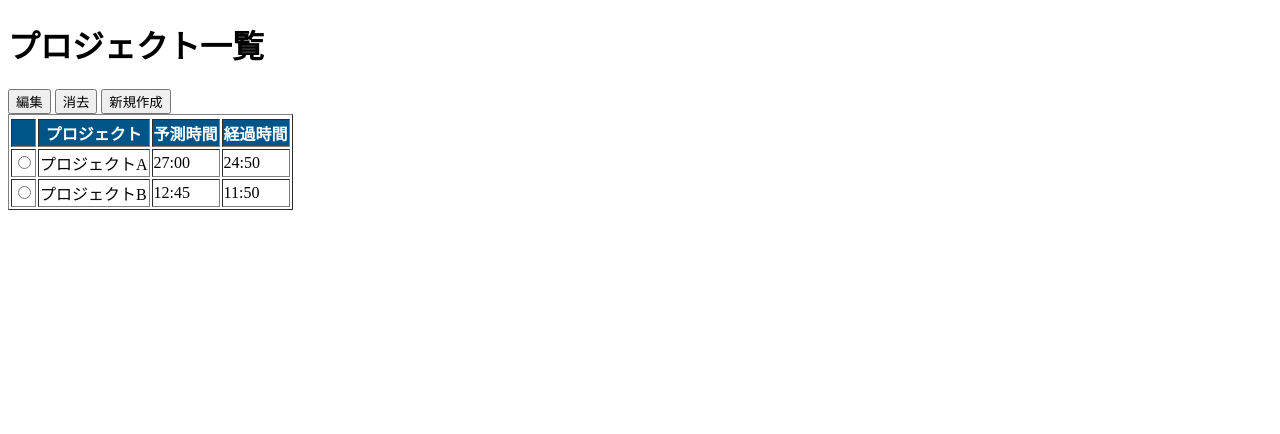
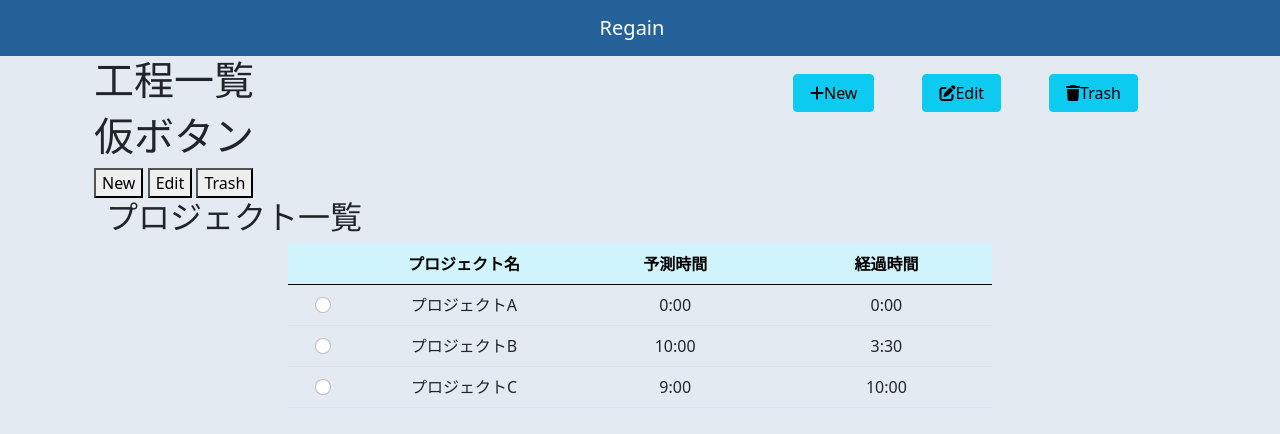
Before and after one commit to ukiuki6567/Regain, a Flask app: template app/templates/projects.html in a window 1280 px wide. Shown: the top 434 px of the page. Run offline with Flask 2, Linux system fonts and the light colour scheme; the template is opened without the code that fills it, so the values that code supplies are empty; some libraries are stand-ins or nearby versions.

Commit message:
Add files via upload

```diff
--- a/app/templates/projects.html
+++ b/app/templates/projects.html
@@ -1,36 +1,154 @@
-<!DOCTYPE html>
-<html>
-<head>
-  <meta charset='utf-8'>
-  <title>Stopwatch</title>
- <!-- <link rel='stylesheet' type='text/css' href='styles.css'> -->
-</head>
+{% extends "menu.html" %}
+{% block article %}
+<!-- bootstrapのリンクは後で消す -->
+<link href="https://cdn.jsdelivr.net/npm/bootstrap@5.0.2/dist/css/bootstrap.min.css" rel="stylesheet" integrity="sha384-EVSTQN3/azprG1Anm3QDgpJLIm9Nao0Yz1ztcQTwFspd3yD65VohhpuuCOmLASjC" crossorigin="anonymous">
+<!-- bootstrapのリンクは後で消す -->
+
+<!-- モーダル用のCSS -->
+<style>
+  .modal {
+    display: none;
+    position: fixed;
+    z-index: 1;
+    left: 0;
+    top: 0;
+    height: 100%;
+    width: 100%;
+    overflow: auto;
+    background-color: rgba(0,0,0,0.5);
+  }
+
+  .modal-content {
+    background-color: #f4f4f4;
+    margin: 20% auto;
+    width: 50%;
+    box-shadow: 0 5px 8px 0 rgba(0,0,0,0.2),0 7px 20px 0 rgba(0,0,0,0.17);
+    animation-name: modalopen;
+    animation-duration: 1s;
+  }
+
+  @keyframes modalopen {
+    from {opacity: 0}
+    to {opacity: 1}
+  }
+
+  .modal-header h1 {
+    margin: 1rem 0;
+  }
+
+  .modal-header {
+  background: lightblue;
+  padding: 3px 15px;
+  display: flex;
+  justify-content: space-between;
+}
+
+.modal-body {
+  padding: 10px 20px;
+  color: black;
+}
+</style>
+<!-- モーダル用のCSS -->
 
 <body>
-  <h1>プロジェクト一覧</h1>
-  <button type="button" name="edit" value="value">編集</button>
-  <button type="button" name="delete" value="value">消去</button>
-  <button type="button" name="create" value="value">新規作成</button>
-  <table border="1">
+  <h1>仮ボタン</h1>
+  <button id="modalOpen" type="button" name="create" value="value">New</button>
+  <button type="button" name="edit" value="value">Edit</button>
+  <button type="button" name="delete" value="value">Trash</button>
+
+  <div class="container">
+    <div class="row">
+        <h2>プロジェクト一覧</h2>
+    </div>
+    <div class="row justify-content-center">
+        <div class="col-8 text-center">
+            <table class="table">
+                <thead class="table-info">
                     <tr>
-      <tr bgcolor="#005588">
-      <th> </th>
-      <th><font color=white>プロジェクト</font></th>
-      <th><font color=white>予測時間</font></th>
-      <th><font color=white>経過時間</font></th>
+                        <th style="width: 10%" scope="col"></th>
+                        <th style="width: 30%" scope="col">プロジェクト名</th>
+                        <th style="width: 30%" scope="col">予測時間</th>
+                        <th style="width: 30%" scope="col">経過時間</th>
+                    </tr>
+                </thead>
+                <tbody>
+                    <tr>
+                      <th scope="row"> <input class="form-check-input" type="radio" name="selectTasks"></th>
+                      <td>プロジェクトA</td>
+                      <td>0:00</td>
+                      <td>0:00</td>
                     </tr>
                     <tr>
-      <td><label><input type="radio" id="d10-2" name="d10-1"></label></td>
-      <td>プロジェクトA</td>
-      <td>27:00</td>
-      <td>24:50</td>
+                      <th scope="row"> <input class="form-check-input" type="radio" name="selectTasks"></th>
+                      <td>プロジェクトB</td>
+                      <td>10:00</td>
+                      <td>3:30</td>
                     </tr>
                     <tr>
-        <td><label><input type="radio" id="d10-2" name="d10-1"></label></td>
-      <td>プロジェクトB</td>
-      <td>12:45</td>
-      <td>11:50</td>
+                      <th scope="row"> <input class="form-check-input" type="radio" name="selectTasks"></th>
+                      <td>プロジェクトC</td>
+                      <td>9:00</td>
+                      <td>10:00</td>
                     </tr>
+                </tbody>
             </table>
+        </div>
+    </div>
+  </div>
+<!-- ここからモーダル -->
+  <div id="Modal" class="modal">
+    <div class="container">
+      <div class="modal-content">
+        <div class="modal-header">
+          <h2>プロジェクト新規作成</h2>
+          <span class="modalClose">✕</span>
+        </div>
+        <div class="modal-body">
+          <form>
+            <div>
+              <label for="InputProject" class="form-label">プロジェクト名</label>
+              <input type="project" class="form-control" id="InputProject" aria-describedby="projectHelp">
+              <div id="projectHelp" class="form-text">入力必須</div>
+            </div>
+            <div class="row">
+              <div class="col">
+                <button type="cancel" class="btn btn-info modalClose">キャンセル</button>
+              </div>
+              <div class="col">
+                <button type="create" class="btn btn-info modalClose">作成</button>
+              </div>
+            </div>
+          </form>
+        </div>
+      </div>
+    </div>
+  </div>
+<!-- ここまでモーダル -->
+
+  <script src="https://cdn.jsdelivr.net/npm/bootstrap@5.0.2/dist/js/bootstrap.bundle.min.js"
+    integrity="sha384-MrcW6ZMFYlzcLA8Nl+NtUVF0sA7MsXsP1UyJoMp4YLEuNSfAP+JcXn/tWtIaxVXM"
+    crossorigin="anonymous"></script>
+
+<!-- モーダルの開閉のスクリプト、menu.htmlに統合 -->
+  <script>
+    const buttonOpen = document.getElementById('modalOpen');
+    const modal = document.getElementById('Modal');
+    const buttonClose = document.getElementsByClassName('modalClose')[0];
+
+    // ボタンがクリックされた時
+    buttonOpen.addEventListener('click', modalOpen);
+    function modalOpen() {
+      modal.style.display = 'block';
+    }
+
+    // バツ印がクリックされた時
+    buttonClose.addEventListener('click', modalClose);
+    function modalClose() {
+      modal.style.display = 'none';
+    }
+
+
+  </script>
 </body>
-</html>
+
+{% endblock %}
```
Lines whose indentation alone changed are shown as unchanged.
